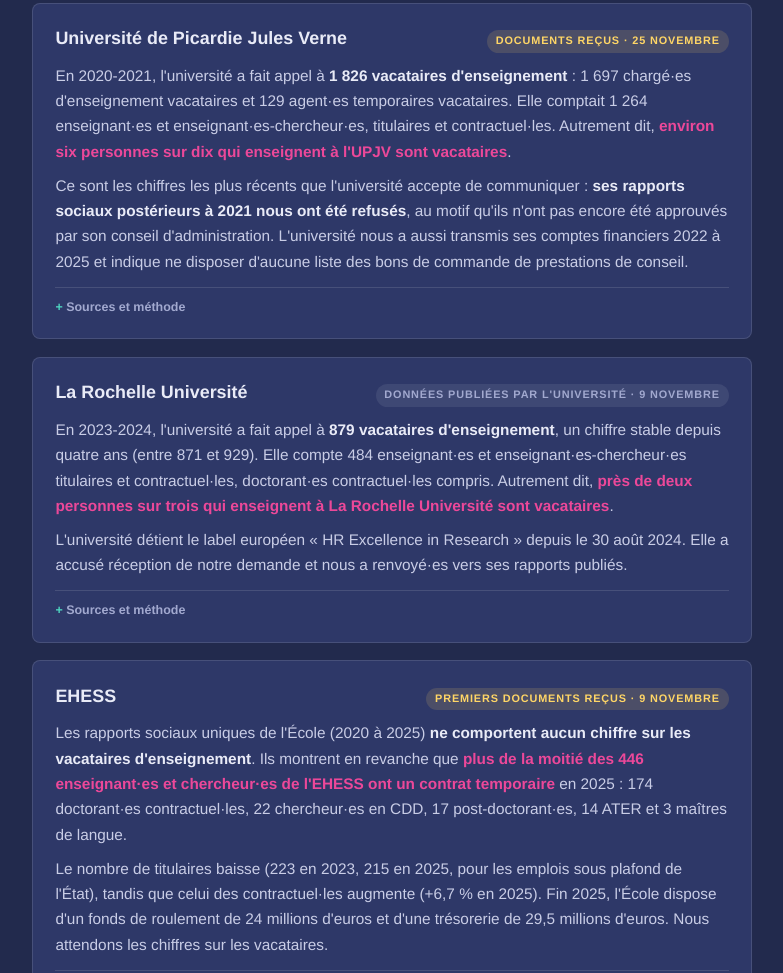
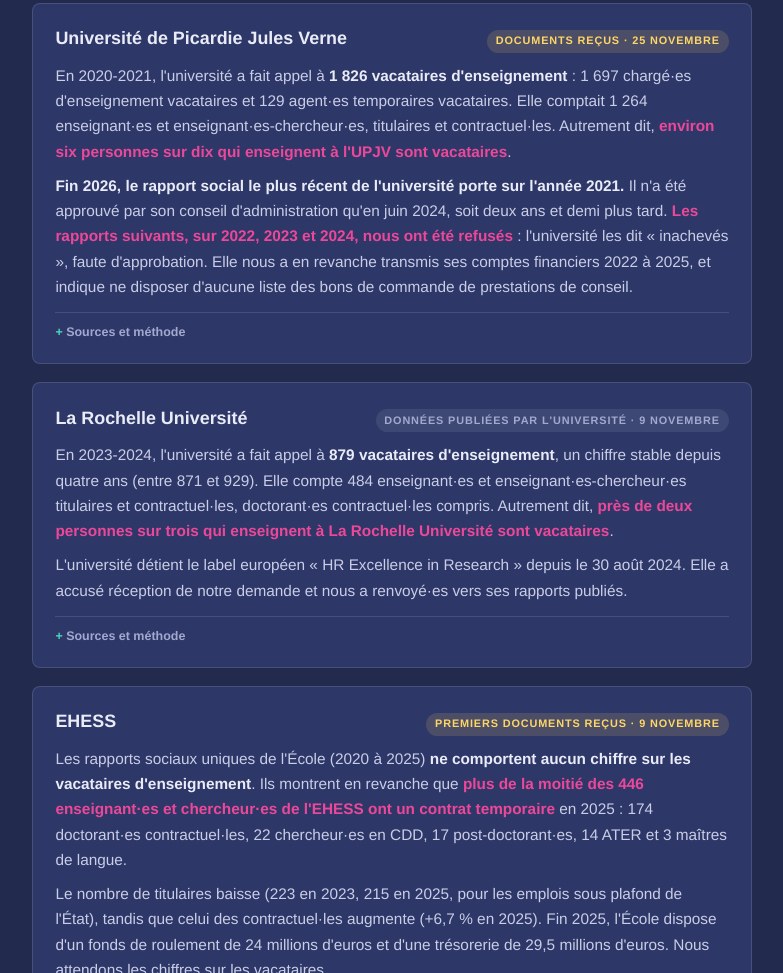
Before and after one commit to jesuislea/jesuislea.fr, a plain HTML site: page transparence.html in a window 1280 px wide. Shown: the part 5093-6066 px from the top of the page, without its empty margins (248-1031 px from the left). Drawn offline with Linux system fonts and the light colour scheme.

Commit message:
Transparence : précision fiche UPJV

```diff
--- a/transparence.html
+++ b/transparence.html
@@ -287,7 +287,7 @@
       <div class="fiche" id="u-universite-de-picardie-jules-verne">
         <div class="nom">Université de Picardie Jules Verne <span class="tag jaune">Documents reçus · 25 novembre</span></div>
         <p>En 2020-2021, l'université a fait appel à <strong style="color:var(--clair)">1 826 vacataires d'enseignement</strong> : 1 697 chargé·es d'enseignement vacataires et 129 agent·es temporaires vacataires. Elle comptait 1 264 enseignant·es et enseignant·es-chercheur·es, titulaires et contractuel·les. Autrement dit, <strong style="color:var(--rose)">environ six personnes sur dix qui enseignent à l'UPJV sont vacataires</strong>.</p>
-        <p>Ce sont les chiffres les plus récents que l'université accepte de communiquer : <strong style="color:var(--clair)">ses rapports sociaux postérieurs à 2021 nous ont été refusés</strong>, au motif qu'ils n'ont pas encore été approuvés par son conseil d'administration. L'université nous a aussi transmis ses comptes financiers 2022 à 2025 et indique ne disposer d'aucune liste des bons de commande de prestations de conseil.</p>
+        <p><strong style="color:var(--clair)">Fin 2026, le rapport social le plus récent de l'université porte sur l'année 2021.</strong> Il n'a été approuvé par son conseil d'administration qu'en juin 2024, soit deux ans et demi plus tard. <strong style="color:var(--rose)">Les rapports suivants, sur 2022, 2023 et 2024, nous ont été refusés</strong> : l'université les dit « inachevés », faute d'approbation. Elle nous a en revanche transmis ses comptes financiers 2022 à 2025, et indique ne disposer d'aucune liste des bons de commande de prestations de conseil.</p>
         <details class="src-d"><summary>Sources et méthode</summary><p class="src">Source : rapport social unique 2022 de l'Université de Picardie Jules Verne (données au 31 décembre 2021, approuvé par le conseil d'administration le 6 juin 2024), p. 6 et annexe 3, p. 121-122, transmis le 25 novembre 2026 en réponse à notre demande. Vacataires comptés sur l'année universitaire 2020-2021, personnels au 31 décembre 2021. La proportion est calculée par nous sur les effectifs, pas sur les heures : beaucoup de vacataires n'assurent que quelques heures. Le rapport ne donne pas le volume d'heures assuré par les vacataires.</p></details>
       </div>
       <div class="fiche" id="u-la-rochelle-universite">
```
